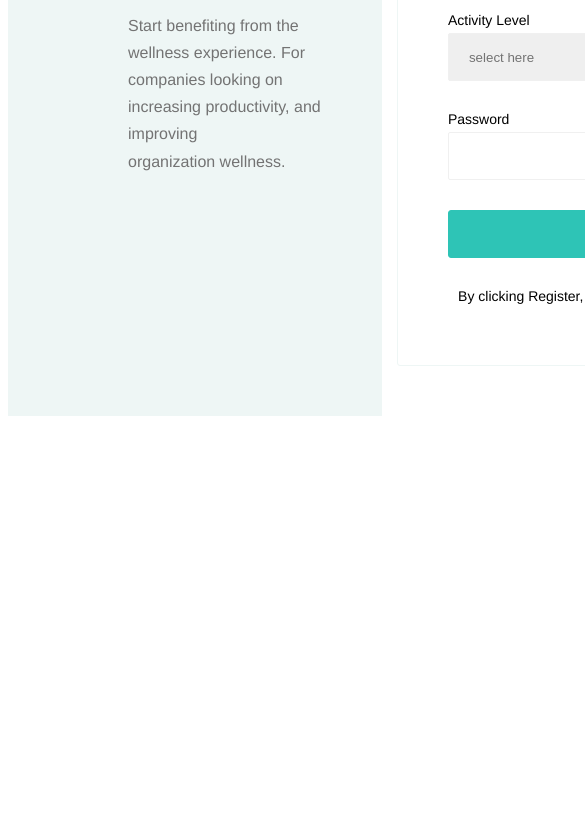
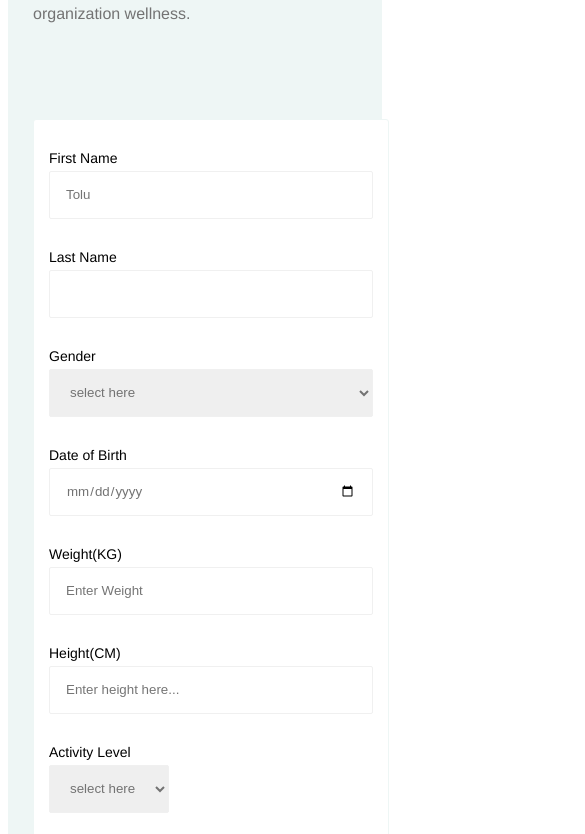
Before and after one commit to Amidat-Samuel/register-for-wellness, a plain HTML site: page index.html in a window 390 px wide. Shown: the part 394-1228 px from the top of the page, 585 px wide, since content can reach past the window. Before the commit the page ends 844 px from the top, so only its background shows below. Drawn offline with Linux system fonts and the light colour scheme.

Commit message:
responsiveness

```diff
--- a/index.css
+++ b/index.css
@@ -104,3 +104,68 @@ label{
 a{
   color: #2ec4b6;
 }
+
+/* styling on mobile devices */
+@media (min-width: 200px) and (max-width: 768px) {
+  /* Styles specific to screens with a width between 601 and 900 pixels */
+  .container {
+    display: flex;
+    flex-direction: column;
+    font-family: 'Helvetica Neue';
+    padding-left: 25px;
+    padding-right: 25px;
+    background-color: #eef6f5;
+    margin: 0;
+
+  }
+
+  .section1{
+    display:flex;
+  justify-content: left;
+  padding-top: 25px;
+padding-bottom: 10px;
+  }
+
+  .card {
+    box-shadow: 3 0 2px 0 rgba(0, 0, 0, 0.3);
+    padding: 30px 15px;
+    background-color: #fff;
+    width: 100%;
+    height: 100%;
+    border: 1px solid #fff;
+    border-radius: 3px;
+    border-color: #eef6f5;
+  }
+
+  .formLine1,
+  .formLine2,
+  .formLine3 {
+    display: flex;
+    flex-direction: column;
+    padding-bottom: 30px;
+    gap: 30px;
+    /* width: 100px; */
+  }
+
+  .formLine4,
+  .formLine5 {
+    display: flex;
+    width: 500px;
+    padding-bottom: 30px;
+    box-sizing: border-box;
+  }
+
+  input,
+select {
+  width: 400p;
+  height: 48px;
+  border-radius: 2px;
+  border: 1px solid #F0F0F0;
+  padding: 14px 16px;
+  font-family: sans-serif;
+  color: #737373;
+  box-sizing: border-box;
+  size: 14px;
+}
+
+}
```
